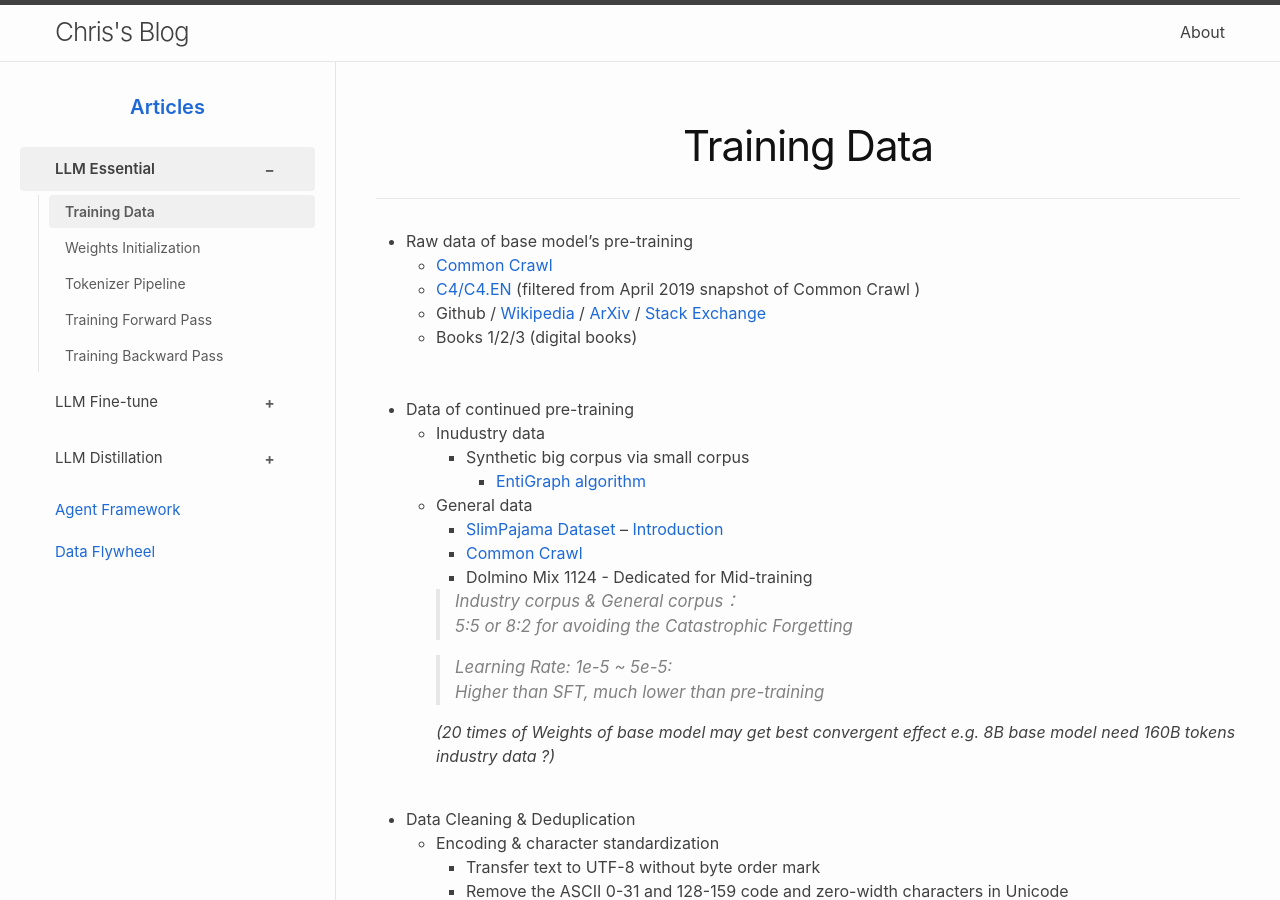
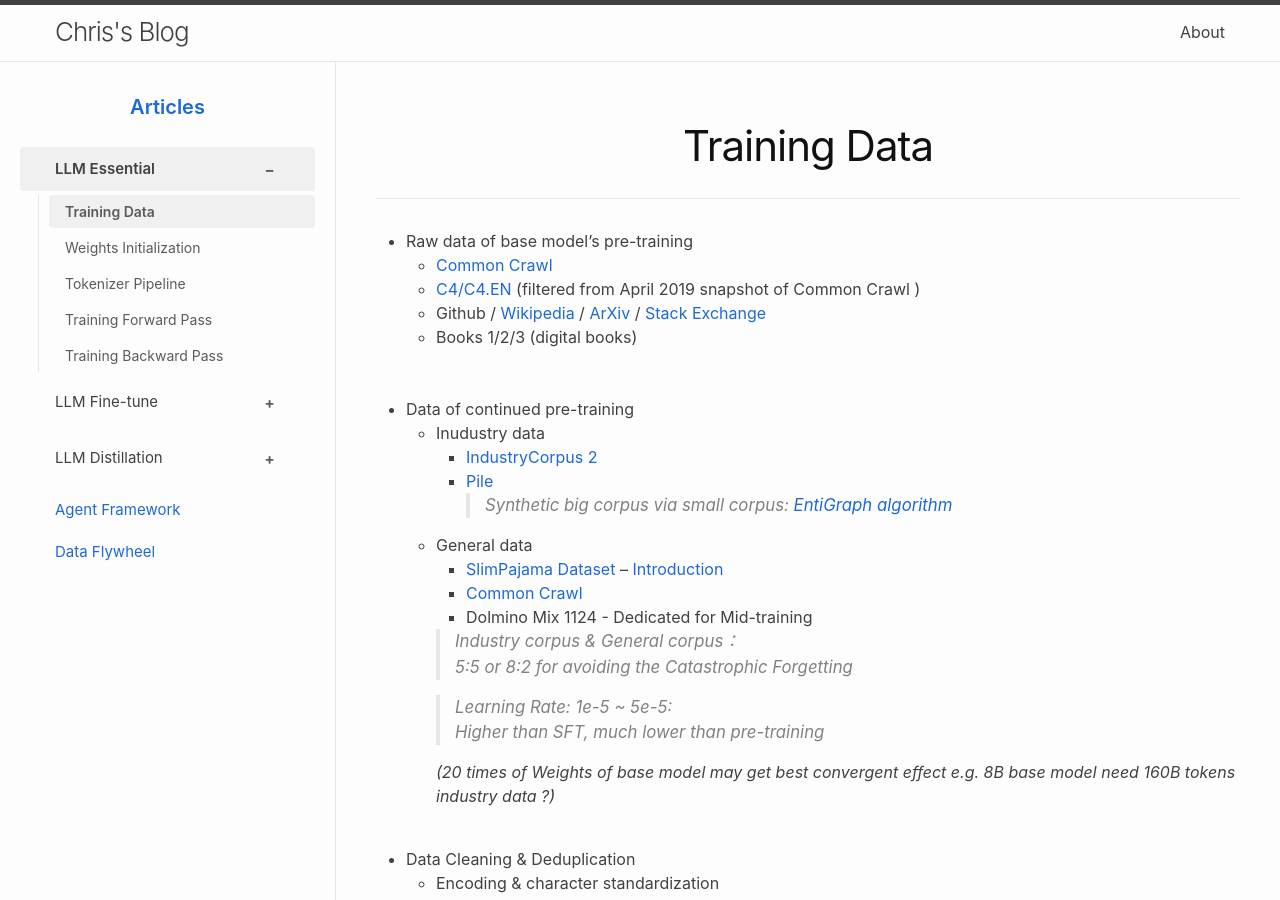
Before and after one commit to ChrisZhu2050/chriszhu2050.github.io, a Jekyll site: the page built from docs/llm-essential-training-data.md, in a window 1280 px wide and 900 px high. Built offline with Jekyll 4.4.1, drawn with Linux system fonts in a browser that asks for light colours; nearby versions of some CDN libraries.

Commit message:
Update llm-essential-training-data.md

```diff
--- a/docs/llm-essential-training-data.md
+++ b/docs/llm-essential-training-data.md
@@ -11,8 +11,9 @@ title: "Training Data"
    <a href="" id="training-data-cpt"></a>
    - Data of continued pre-training
       - Inudustry data
-         - Synthetic big corpus via small corpus
-            - [EntiGraph algorithm](https://arxiv.org/abs/2409.07431)
+         - [IndustryCorpus 2](https://huggingface.co/datasets/BAAI/IndustryCorpus2)
+         - [Pile](https://pile.eleuther.ai/)
+         > Synthetic big corpus via small corpus: [EntiGraph algorithm](https://arxiv.org/abs/2409.07431)
       - General data
          - [SlimPajama Dataset](https://huggingface.co/datasets/cerebras/SlimPajama-627B) -- [Introduction](https://www.cerebras.ai/blog/slimpajama-a-627b-token-cleaned-and-deduplicated-version-of-redpajama)
          - [Common Crawl](https://commoncrawl.org/)
```
